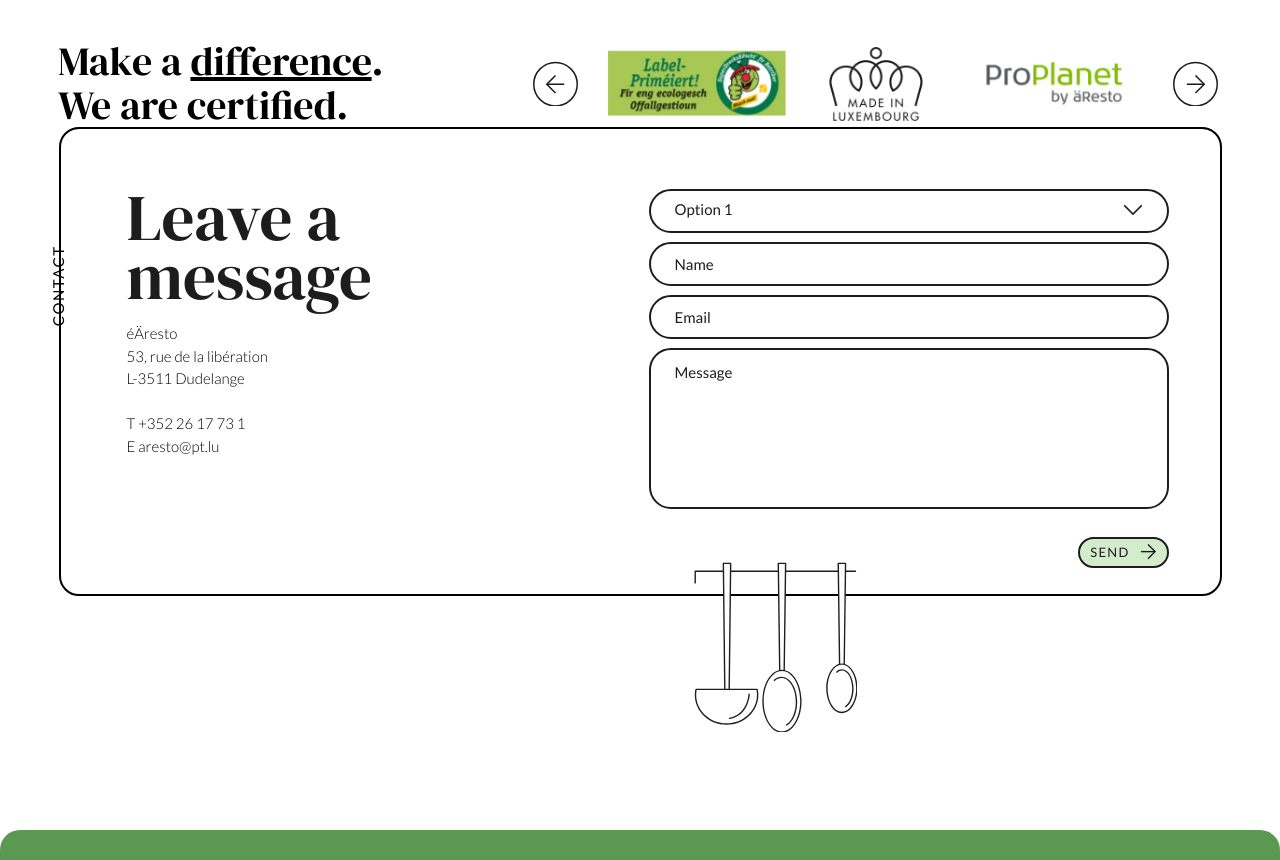
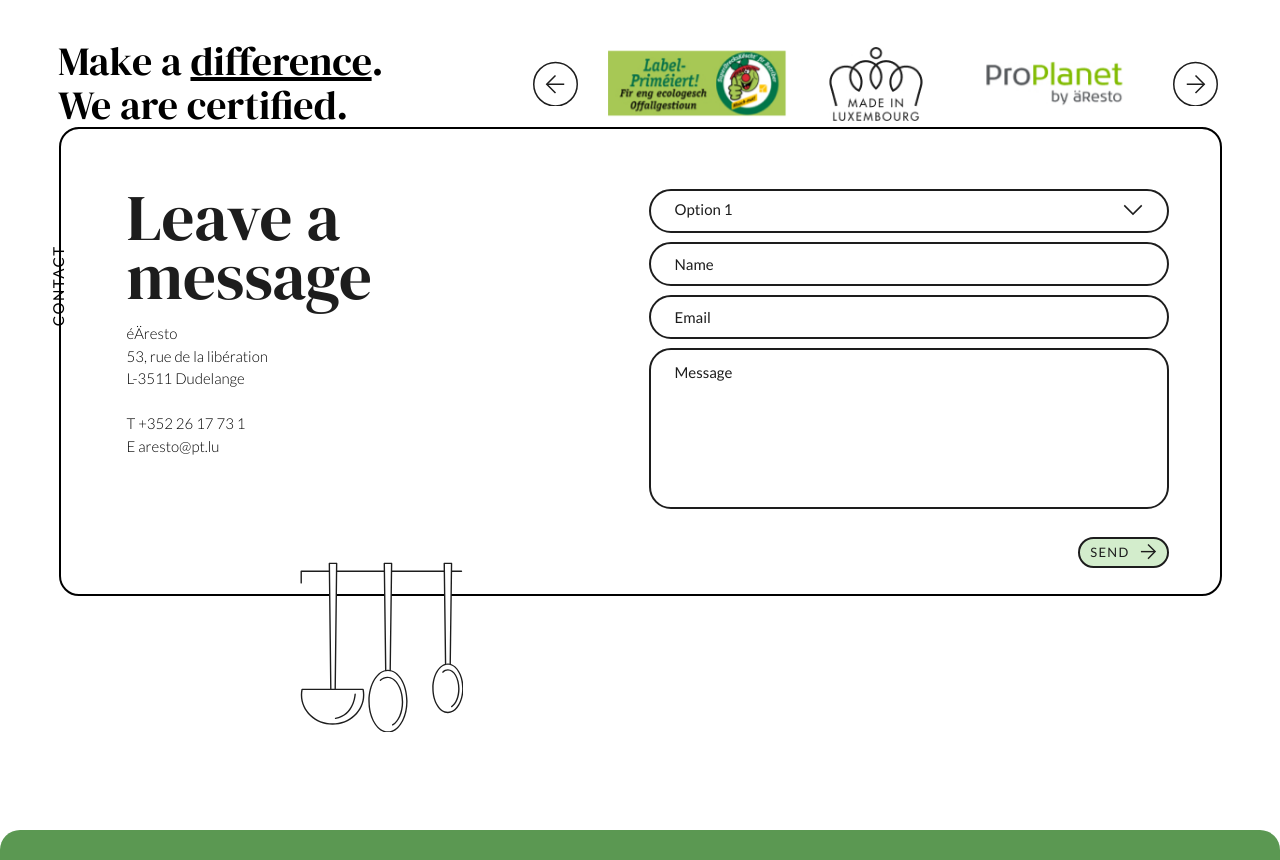
Before and after one commit to Zarevi49/aresto, a Next.js app: page / in a window 1280 px wide. Shown: the part 3680-4540 px from the top of the page. Built offline with nearby package versions, Linux system fonts and the light colour scheme.

Commit message:
btn form1

```diff
--- a/app/globals.css
+++ b/app/globals.css
@@ -82,11 +82,18 @@ body {
   position: relative;
 }
 
+@media screen and (min-width: 768px) {
+  .form-img:after {
+    top:calc(100% - 32px);
+    left: 54.7%;
+  }
+}
+
 .form-img:after {
   content:'';
   position: absolute;
   top:calc(100% - 32px);
-  left: 54.7%;
+  left: 20.7%;
   background-image: url("/img/spoons.svg");
   width: 162.59px;
   height: 169.99px;
--- a/components/ContactForm.js
+++ b/components/ContactForm.js
@@ -5,7 +5,7 @@ import CustomSelect from "@/components/CustomSelect"
 
 function ContactForm() {
     return (
-        <div className="w-full max-w-[1163px] mx-auto flex flex-wrap md:flex-nowrap rounded-[20px] border-2 pt-[60px] pr-[49px] pb-[26px] pl-[66px] form-img">
+        <div className="w-full max-w-[1163px] mx-auto flex flex-wrap md:flex-nowrap rounded-[20px] border-2 pt-[60px] pr-[49px] pb-[48px] md:pb-[26px] pl-[66px] form-img">
             <div className="flex flex-col w-full md:w-1/2">
                 <h2 className="text-[65px] text-dark font-heading leading-90 mb-4 max-w-[271px]">Leave a message</h2>
                 <address className="not-italic mb-4">
--- a/components/Footer.js
+++ b/components/Footer.js
@@ -32,7 +32,7 @@ const Footer = ({ link, phone, mail }) => {
     ];
 
     return (
-        <footer className="mx-auto w-full max-w-[1400px] bg-primary p-8 flex justify-between text-[15px] text-white rounded-t-[20px]">
+        <footer className="mx-auto w-full max-w-[1400px] bg-primary p-8 md:flex md:justify-between text-[15px] text-white rounded-t-[20px]">
             {footerSections.map((section, index) => {
                 switch (section.type) {
                     case "image":
--- a/components/sections/ContactFormSection.js
+++ b/components/sections/ContactFormSection.js
@@ -3,7 +3,7 @@ import VerticalText from "@/components/VerticalText";
 
 const ContactFormSection = () => {
     return (
-        <div className="w-full max-w-[1400px] mx-auto relative mb-[187px] md:mb-[234px]">
+        <div className="w-full max-w-[1400px] px-[20px] mx-auto relative mb-[187px] md:mb-[234px]">
             <VerticalText text={"contact"} top={"top-[40%]"} />
             <ContactForm />
         </div>
```
